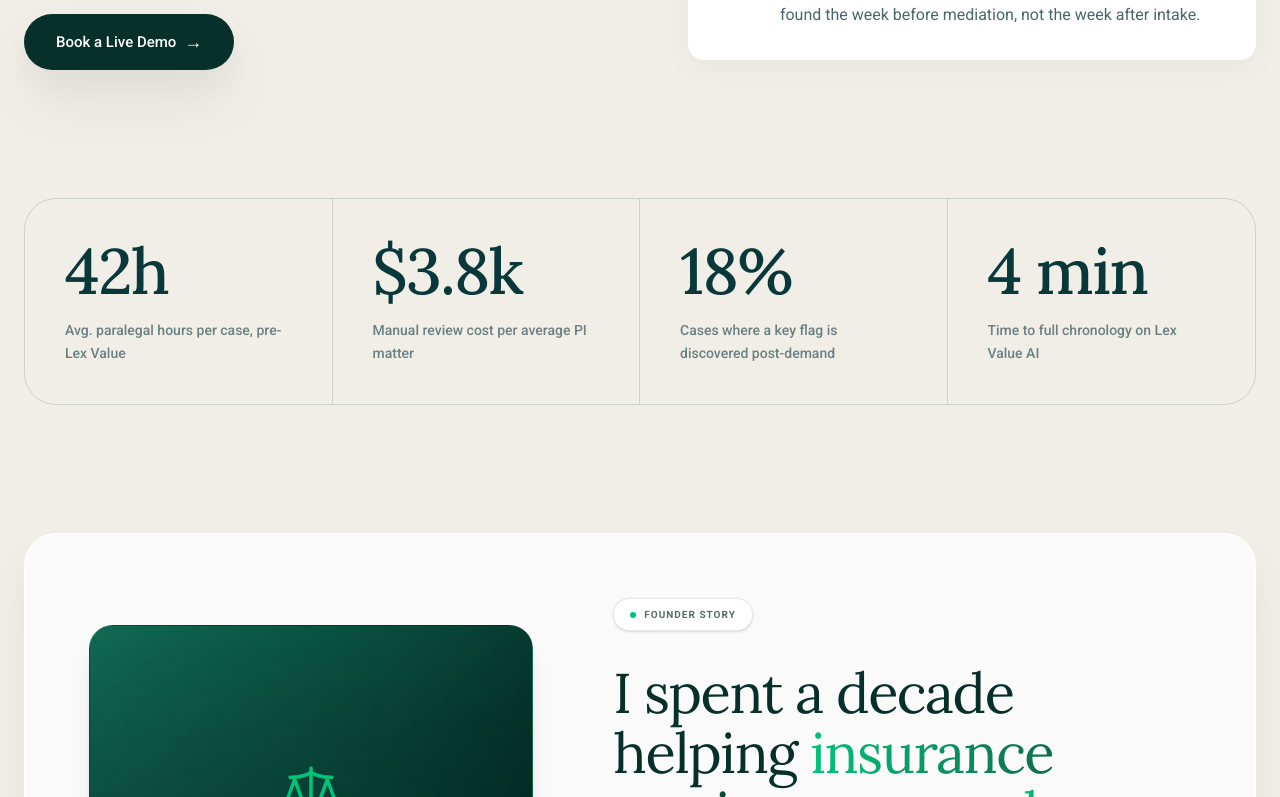
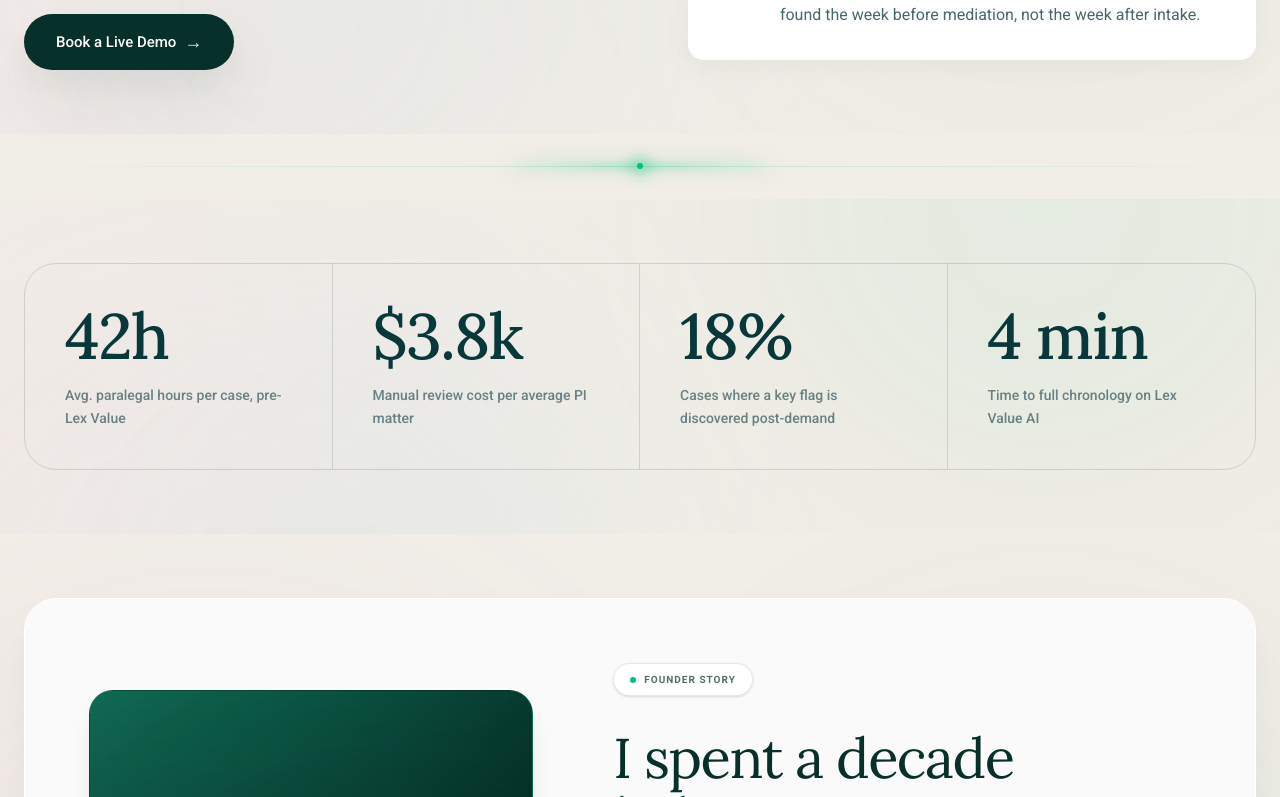
Before and after one commit to anilbuffer/lex-value-ai, a Next.js app: page / in a window 1280 px wide. Shown: the part 1543-2340 px from the top of the page. Built offline with nearby package versions, Linux system fonts and the light colour scheme.

Commit message:
feat: add scroll reveal animations, section layout components, and hero section to landing page

```diff
--- a/src/app/page.tsx
+++ b/src/app/page.tsx
@@ -14,48 +14,41 @@
 import { FAQ } from "@/components/sections/FAQ";
 import { FinalCTA } from "@/components/sections/FinalCTA";
 import { Footer } from "@/components/layout/Footer";
-
-
-
-
-
-
-
-
-
+import { ScrollReveal } from "@/components/ui/ScrollReveal";
+import { SectionDivider } from "@/components/ui/SectionDivider";
 
 export default function Home() {
   return (
     <main className="flex min-h-screen flex-col items-center justify-between relative overflow-hidden bg-background-warm selection:bg-accent/20">
       <Navigation />
       <Hero />
-      <Compliance />
-      <Problem />
-      <Metrics />
-      <FounderStory />
-      <PlatformOverview />
-      <AIIntelligence />
-      <AIWorkflow />
-      <Security />
-      <Comparison />
-      <Pricing />
-      <Testimonials />
-      <FAQ />
-      <FinalCTA />
+      {/* <SectionDivider /> */}
+      <ScrollReveal className="w-full"><Compliance /></ScrollReveal>
+      {/* <SectionDivider /> */}
+      <ScrollReveal className="w-full"><Problem /></ScrollReveal>
+      <SectionDivider />
+      <ScrollReveal className="w-full"><Metrics /></ScrollReveal>
+      {/* <SectionDivider /> */}
+      <ScrollReveal className="w-full"><FounderStory /></ScrollReveal>
+      {/* <SectionDivider /> */}
+      <ScrollReveal className="w-full"><PlatformOverview /></ScrollReveal>
+      <SectionDivider />
+      <ScrollReveal className="w-full"><AIIntelligence /></ScrollReveal>
+      <SectionDivider />
+      <ScrollReveal className="w-full"><AIWorkflow /></ScrollReveal>
+      <SectionDivider />
+      <ScrollReveal className="w-full"><Security /></ScrollReveal>
+      <SectionDivider />
+      <ScrollReveal className="w-full"><Comparison /></ScrollReveal>
+      <SectionDivider />
+      <ScrollReveal className="w-full"><Pricing /></ScrollReveal>
+      {/* <SectionDivider /> */}
+      <ScrollReveal className="w-full"><Testimonials /></ScrollReveal>
+      <SectionDivider />
+      <ScrollReveal className="w-full"><FAQ /></ScrollReveal>
+      <SectionDivider />
+      <ScrollReveal className="w-full"><FinalCTA /></ScrollReveal>
       <Footer />
-      {/*
-      <TrustedPlatform />
-      <WhyLex Value />
-      <AIIntelligence />
-      <AIWorkflow />
-      <DashboardShowcase />
-      <Security />
-      <Comparison />
-      <Testimonials />
-      <FAQ />
-      <FinalCTA />
-      <Footer />
-      */}
     </main>
   );
 }
--- a/src/components/layout/SectionContainer.tsx
+++ b/src/components/layout/SectionContainer.tsx
@@ -3,16 +3,27 @@
 
 interface SectionContainerProps extends HTMLAttributes<HTMLElement> {
   as?: React.ElementType;
+  withGlow?: boolean;
 }
 
 const SectionContainer = forwardRef<HTMLElement, SectionContainerProps>(
-  ({ className, as: Component = "section", children, ...props }, ref) => {
+  ({ className, as: Component = "section", withGlow = true, children, ...props }, ref) => {
     return (
       <Component
         ref={ref as any}
         className={cn("w-full py-12 md:py-16 relative", className)}
         {...props}
       >
+        {withGlow && (
+          <div className="absolute inset-0 pointer-events-none z-0 overflow-hidden opacity-50">
+            {/* Left Side Colorful Glow */}
+            <div className="absolute top-[10%] left-[-15%] w-[800px] h-[800px] bg-gradient-to-tr from-purple-400/10 via-pink-300/10 to-blue-400/10 rounded-full blur-[120px] mix-blend-multiply" />
+            <div className="absolute top-[40%] left-[5%] w-[600px] h-[600px] bg-gradient-to-br from-blue-300/10 via-teal-300/10 to-transparent rounded-full blur-[120px] mix-blend-multiply" />
+
+            {/* Right Side Accent Glow */}
+            <div className="absolute bottom-[10%] right-[-5%] w-[600px] h-[600px] bg-[#00c37a]/10 rounded-full blur-[120px]" />
+          </div>
+        )}
         <div className="w-full relative z-10">
           {children}
         </div>
--- a/src/components/sections/Hero.tsx
+++ b/src/components/sections/Hero.tsx
@@ -27,7 +27,7 @@
   };
 
   return (
-    <SectionContainer className="min-h-screen flex items-center justify-center pt-32 pb-20 bg-[#F4EFE7] relative overflow-hidden">
+    <SectionContainer withGlow={false} className="min-h-screen flex items-center justify-center pt-32 pb-20 bg-[#F4EFE7] relative overflow-hidden">
       {/* Background Textures & Glows */}
       <div className="absolute inset-0 pointer-events-none z-0">
         <div
--- /dev/null
+++ b/src/components/ui/ScrollReveal.tsx
@@ -0,0 +1,18 @@
+"use client";
+
+import { motion } from "framer-motion";
+import { ReactNode } from "react";
+
+export function ScrollReveal({ children, className }: { children: ReactNode; className?: string }) {
+  return (
+    <motion.div
+      initial={{ opacity: 0, y: 40 }}
+      whileInView={{ opacity: 1, y: 0 }}
+      viewport={{ once: true, margin: "-10%" }}
+      transition={{ duration: 0.8, ease: [0.16, 1, 0.3, 1] }}
+      className={className}
+    >
+      {children}
+    </motion.div>
+  );
+}
--- /dev/null
+++ b/src/components/ui/SectionDivider.tsx
@@ -0,0 +1,25 @@
+"use client";
+
+import { motion } from "framer-motion";
+
+export function SectionDivider() {
+  return (
+    <div className="w-full h-px relative flex items-center justify-center my-4 md:my-8 z-20">
+      <div className="absolute inset-0 bg-gradient-to-r from-transparent via-[#00c37a]/20 to-transparent h-px" />
+      <motion.div
+        initial={{ opacity: 0, scale: 0, filter: "blur(10px)" }}
+        whileInView={{ opacity: 1, scale: 1, filter: "blur(4px)" }}
+        viewport={{ once: true, margin: "-10%" }}
+        transition={{ duration: 1, ease: "easeOut" }}
+        className="w-[30%] md:w-[20%] h-[2px] bg-gradient-to-r from-transparent via-[#00c37a] to-transparent absolute shadow-[0_0_20px_rgba(0,195,122,0.6)]"
+      />
+      <motion.div
+        initial={{ opacity: 0, scale: 0 }}
+        whileInView={{ opacity: 1, scale: 1 }}
+        viewport={{ once: true, margin: "-10%" }}
+        transition={{ duration: 0.8, ease: "easeOut", delay: 0.2 }}
+        className="w-1.5 h-1.5 rounded-full bg-[#00c37a] absolute shadow-[0_0_15px_3px_rgba(0,195,122,0.8)]"
+      />
+    </div>
+  );
+}
```
